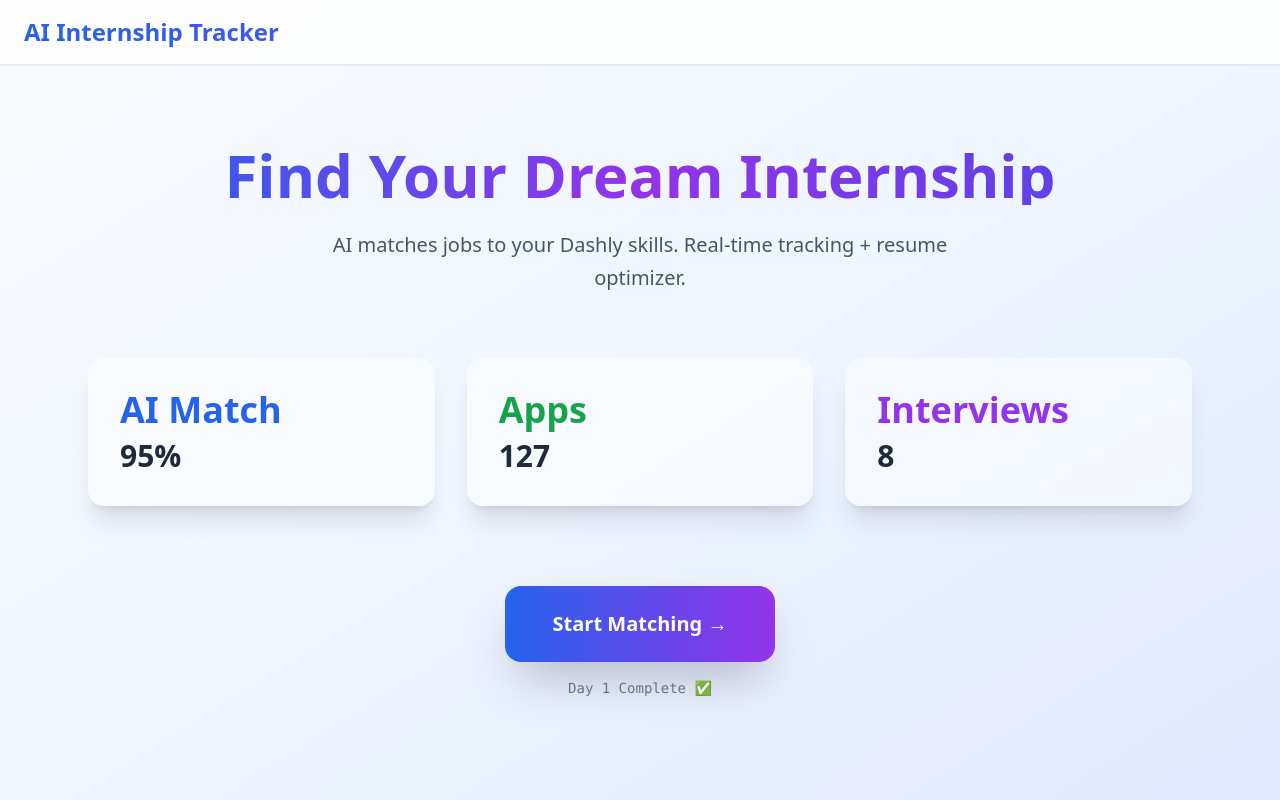
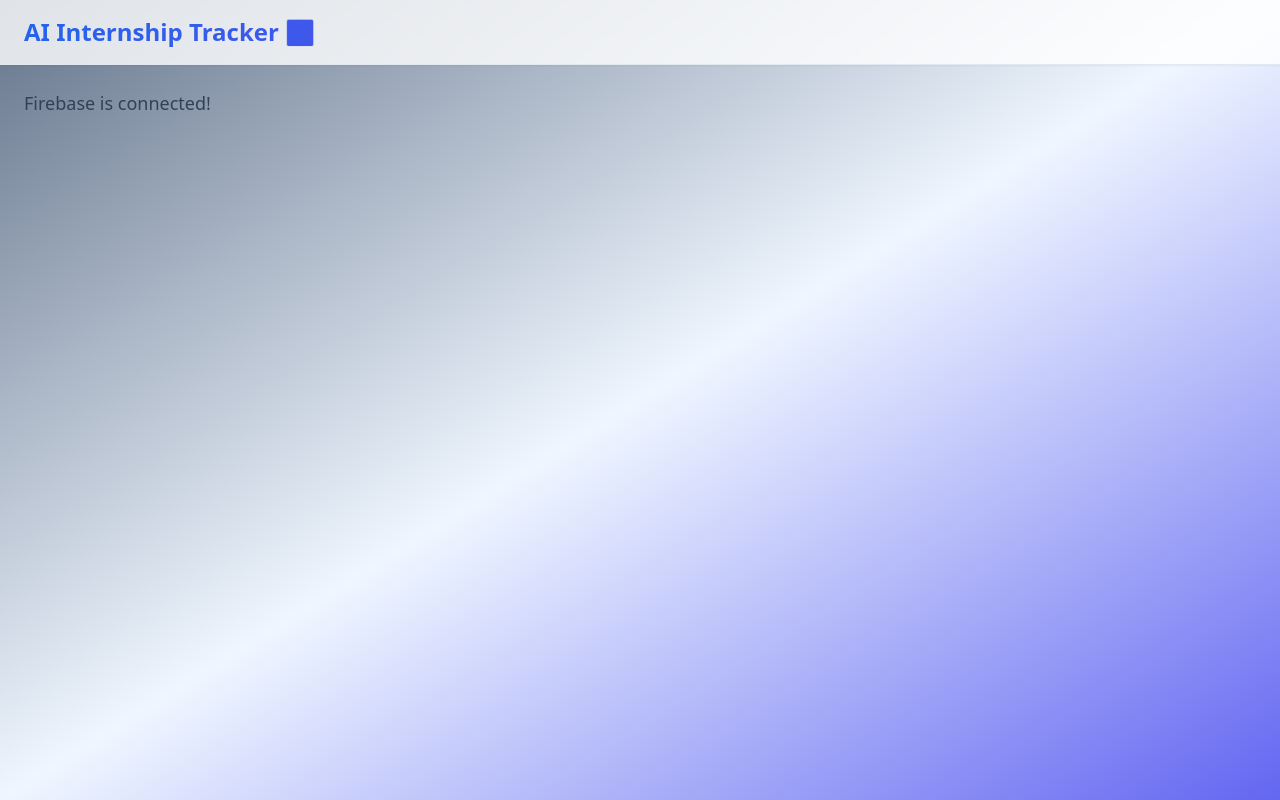
Before and after one commit to syad0987/Internship-AI-Tracker, a React (Vite) app: page / in a window 1280 px wide. Built offline with nearby package versions, Linux system fonts and the light colour scheme.

Commit message:
COMPLETE - React + Tailwind + Firebase setup

```diff
--- a/package.json
+++ b/package.json
@@ -10,6 +10,7 @@
     "preview": "vite preview"
   },
   "dependencies": {
+    "firebase": "^12.6.0",
     "react": "^19.2.0",
     "react-dom": "^19.2.0"
   },
--- a/src/App.jsx
+++ b/src/App.jsx
@@ -1,69 +1,27 @@
 import { useEffect, useState } from "react";
+import { auth } from "./firebase";
 
 function App() {
-  const [loading, setLoading] = useState(true);
-
+  const [firebaseReady, setFirebaseReady] = useState(false);
   useEffect(() => {
-    console.log("✅ Day 1: React + Tailwind + Git ready!");
-    setTimeout(() => setLoading(false), 1000);
+    console.log("Firebase:", auth);
+    setFirebaseReady(true);
   }, []);
 
-  if (loading)
-    return (
-      <div className="min-h-screen flex items-center justify-center bg-blue-500 text-white text-4xl">
-        Loading...
-      </div>
-    );
-
   return (
-    <div className="min-h-screen bg-gradient-to-br from-slate-50 via-blue-50 to-indigo-100">
+    <div className="min-h-screen bg-gradient-to-br from-slate-500 via-blue-50 to-indigo-500">
       <nav className="bg-white/80 backdrop-blur-md shadow-sm border-b border-slate-200">
         <div className="max-w-7xl mx-auto px-6 py-4">
           <h2 className="text-2xl font-bold bg-gradient-to-r from-blue-600 to-purple-600 bg-clip-text text-transparent">
-            AI Internship Tracker
+            AI Internship Tracker {firebaseReady ? "✅" : "⏳"}
           </h2>
         </div>
       </nav>
-
-      <div className="max-w-6xl mx-auto px-6 py-20">
-        <div className="text-center mb-16">
-          <h1 className="text-6xl font-black bg-gradient-to-r from-blue-600 via-purple-600 to-indigo-600 bg-clip-text text-transparent mb-6">
-            Find Your Dream Internship
-          </h1>
-          <p className="text-xl text-slate-600 max-w-2xl mx-auto leading-relaxed">
-            AI matches jobs to your Dashly skills. Real-time tracking + resume
-            optimizer.
-          </p>
-        </div>
-
-        <div className="grid md:grid-cols-3 gap-8 mb-20">
-          <div className="p-8 bg-white/50 backdrop-blur-sm rounded-2xl shadow-xl hover:shadow-2xl transition-all">
-            <div className="text-4xl font-bold text-blue-600 mb-2">
-              AI Match
-            </div>
-            <div className="text-3xl font-bold text-slate-800">95%</div>
-          </div>
-          <div className="p-8 bg-white/50 backdrop-blur-sm rounded-2xl shadow-xl hover:shadow-2xl transition-all">
-            <div className="text-4xl font-bold text-green-600 mb-2">Apps</div>
-            <div className="text-3xl font-bold text-slate-800">127</div>
-          </div>
-          <div className="p-8 bg-white/50 backdrop-blur-sm rounded-2xl shadow-xl hover:shadow-2xl transition-all">
-            <div className="text-4xl font-bold text-purple-600 mb-2">
-              Interviews
-            </div>
-            <div className="text-3xl font-bold text-slate-800">8</div>
-          </div>
-        </div>
-
-        <div className="text-center">
-          <button className="px-12 py-6 bg-gradient-to-r from-blue-600 to-purple-600 text-white text-xl font-bold rounded-2xl shadow-2xl hover:shadow-3xl hover:scale-105 transition-all">
-            Start Matching →
-          </button>
-          <p className="text-sm text-slate-500 mt-4 font-mono">
-            Day 1 Complete ✅
-          </p>
-        </div>
-      </div>
+      <main className="p-6 text-slate-700">
+        <p className="text-lg">
+          Firebase is {firebaseReady ? "connected!" : "initializing..."}
+        </p>
+      </main>
     </div>
   );
 }
--- /dev/null
+++ b/src/firebase.js
@@ -0,0 +1,23 @@
+
+import { initializeApp } from "firebase/app";
+import { getAuth } from "firebase/auth";
+
+import { getFirestore } from "firebase/firestore";
+
+
+const firebaseConfig = {
+  apiKey: "AIzaSyBfYb_tRM9_fQTlEAx9gIBUzZ28hZlXn80",
+  authDomain: "internship-ai-tracker.firebaseapp.com",
+  projectId: "internship-ai-tracker",
+  storageBucket: "internship-ai-tracker.firebasestorage.app",
+  messagingSenderId: "558348829384",
+  appId: "1:558348829384:web:caa77585ebbbe615491bfd",
+  measurementId: "G-D3EELPLPQ2"
+};
+
+// Initialize Firebase
+const app = initializeApp(firebaseConfig);
+
+//export firebase service
+export const auth= getAuth(app);
+export const db= getFirestore(app);
```
Also changed, not shown: 1 other file (tests, documents, lock files or other folders).
